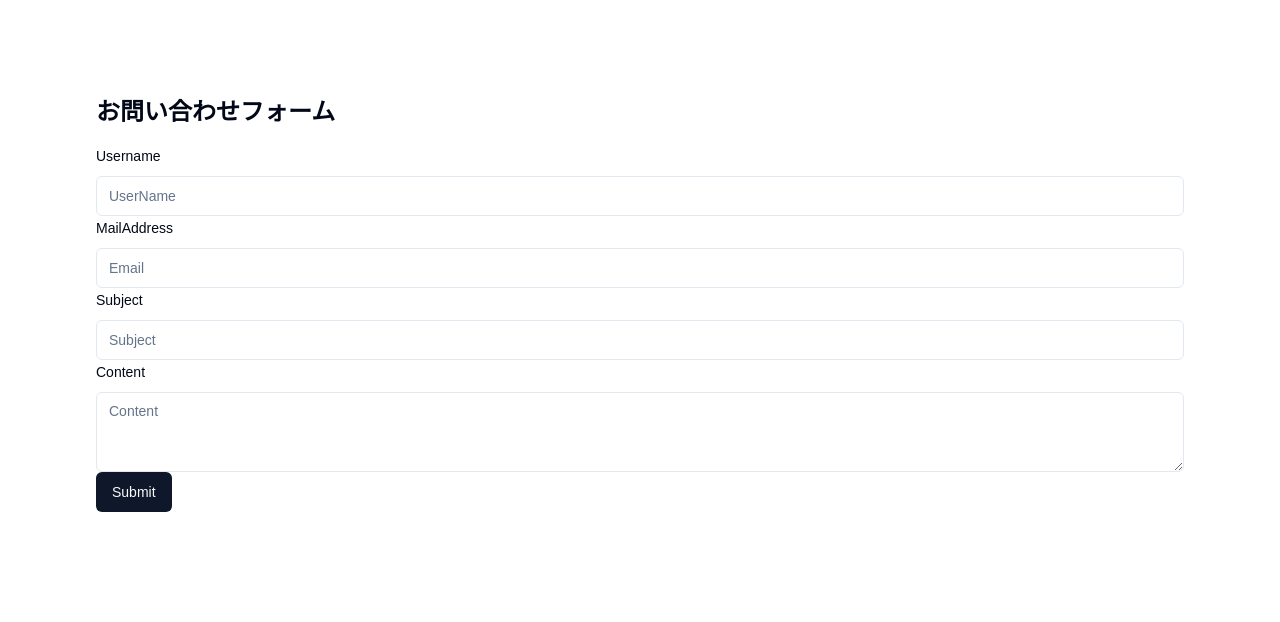
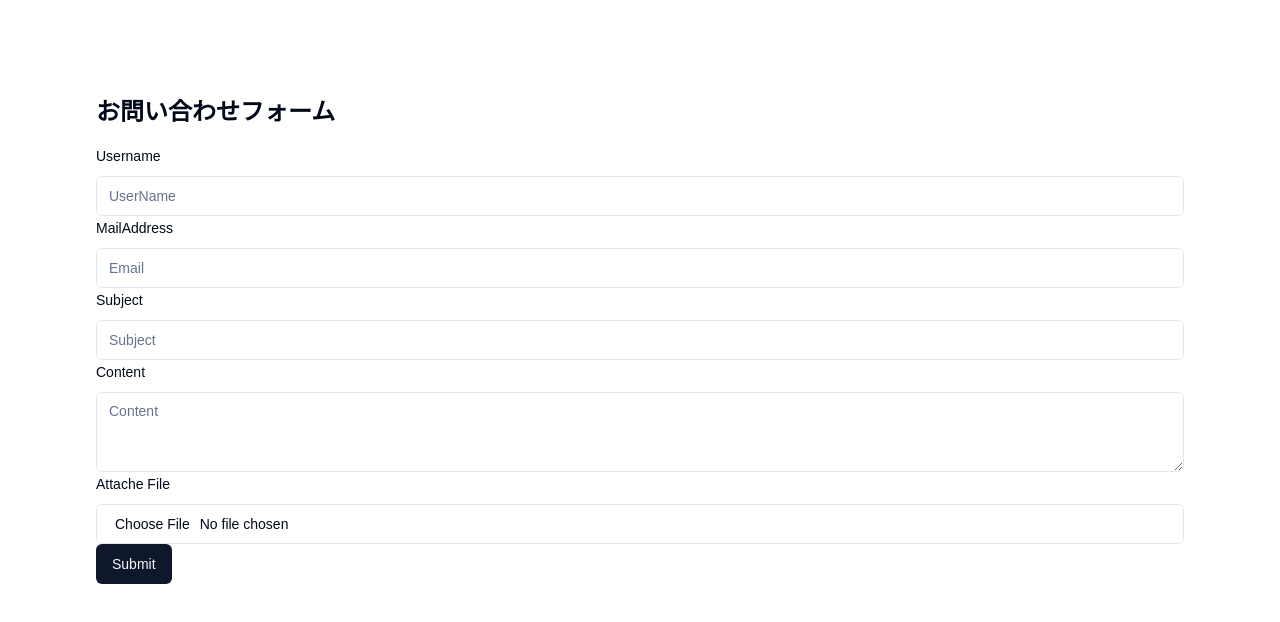
Before and after one commit to AbizUser/inquiry-form, a Next.js app: page / in a window 1280 px wide. Shown: the top 622 px of the page. Built offline with nearby package versions, Linux system fonts and the light colour scheme.

Commit message:
add validation check and form loading

```diff
--- a/app/api/send/route.ts
+++ b/app/api/send/route.ts
@@ -7,7 +7,16 @@ const resend = new Resend(process.env.RESEND_API_KEY)
 // const mailAddress = process.env.YOUR_MAIL_ADDRES
 
 export async function POST(request: Request) {
-  const { username, subject, email, content } = await request.json();
+  // const { username, subject, email, content, file} = await request.json();
+  const formData = await request.formData();
+  const username = formData.get("username") as string;
+  const email = formData.get("email") as string;
+  const subject = formData.get("subject") as string;
+  const content = formData.get("content") as string;
+  const file = formData.get("file") as File;
+
+  const buffer = Buffer.from(await file.arrayBuffer());
+
   try {
     const { data, error } = await resend.emails.send({
       from: "Acme <onboarding@resend.dev>",
@@ -18,6 +27,7 @@ export async function POST(request: Request) {
         email,
         content,
       }) as React.ReactElement,
+      attachments: [{filename: file.name, content: buffer}],
     });
     if (error) {
       return NextResponse.json({ error })
--- a/components/MailForm/MailForm.tsx
+++ b/components/MailForm/MailForm.tsx
@@ -16,6 +16,7 @@ import { zodResolver } from "@hookform/resolvers/zod";
 import { formSchema } from "@/lib/formSchema";
 import { Textarea } from "../ui/textarea";
 import { useMailForm } from "@/hooks/useMailForm";
+import { ClipLoader } from "react-spinners";
 
 export default function MailForm() {
  const {form, onSubmit} = useMailForm();
@@ -77,7 +78,30 @@ export default function MailForm() {
             </FormItem>
           )}
         />
-        <Button type="submit">Submit</Button>
+                <FormField
+          control={form.control}
+          name="file"
+          render={({ field: { value, onChange, ...fieldProps} }) => (
+            <FormItem>
+              <FormLabel>Attache File</FormLabel>
+              <FormControl>
+                <Input
+                accept="image/*"//画像ファイルのみ添付対象とする記述
+                type="file"
+                placeholder="Subject"
+                onChange={(event) => {
+                  onChange(event.target.files); //ファイルの変更を認識
+                }}
+                {...fieldProps} />
+              </FormControl>
+              <FormMessage/>
+            </FormItem>
+          )}
+        />
+        <Button type="submit" disabled={form.formState.isSubmitting}>
+          {form.formState.isSubmitting ? <ClipLoader/>: "Submit"}
+          {/*送信中に表示をLoadingにする。 */}
+        </Button>
       </form>
     </Form>
   );
--- a/hooks/useMailForm.ts
+++ b/hooks/useMailForm.ts
@@ -3,24 +3,38 @@ import { formSchema } from "@/lib/formSchema";
 import { zodResolver } from "@hookform/resolvers/zod";
 import { useCallback } from "react";
 import { useForm } from "react-hook-form";
+import { z } from "zod";
 
-export const useMailForm  = () => {
-  const form = useForm({
+export const useMailForm = () => {
+  const form = useForm<z.infer<typeof formSchema>>({//typescript generics
     resolver: zodResolver(formSchema),
     defaultValues: {
       username: "",
       subject: "",
       email: "",
       content: "",
+      file: undefined,
     },
   });
 
-  const onSubmit = useCallback(async (values: any) => {
-    const {username, email, subject, content} = values;
+  const onSubmit = useCallback(async (values: z.infer<typeof formSchema>) => {
+    const {username, email, subject, content, file} = values;
+    const formData = new FormData();
+    formData.append("username", username);
+    formData.append("email", email);
+    formData.append("subject", subject);
+    formData.append("content", content);
+    formData.append("file", file[0]);
+
+    // const buffer = Buffer.from(await file.arrayBuffer());
+
     try {
       await fetch(`${process.env.NEXT_PUBLIC_BASE_URL}/api/send`,{
         method: "POST",
-        body: JSON.stringify({username, email, subject}),
+        // headers:{
+        //   "Content-Type": "application/json"
+        // },
+        body: formData,
       });
     } catch (err) {
       console.log(err)
--- a/lib/formSchema.ts
+++ b/lib/formSchema.ts
@@ -1,4 +1,14 @@
 import { z } from "zod"
+
+const MAX_MB = 10;
+const MAX_FILE_SIZE = MAX_MB * 1024 * 1024;
+const ACCEPTED_IMAGE_TYPE=[
+  "image/jpeg",
+  "image/jpg",
+  "image/png",
+  "image/webp"
+]
+
 export const formSchema = z.object({
   username: z
     .string()
@@ -8,11 +18,17 @@ export const formSchema = z.object({
     .min(2, {
       message: "主題は2文字以上で入力してください。",
     }),
-    email: z
+  email: z
     .string().email({ message: "適切なメールアドレスを入力してください。"}),
-    content: z
+  content: z
     .string()
     .min(10, {
       message: "本文は10文字以上で入力してください。",
     }).max(150, "本文は150文字以内で入力してください。"),
+  file: z.custom<FileList>()
+  .refine((files) => files?.length > 0, "ファイル画像が必要です。")
+  .refine((files) => files?.[0].size <= MAX_FILE_SIZE,
+  `画像サイズは${MAX_MB}までです。`)
+  .refine((files) => ACCEPTED_IMAGE_TYPE.includes(files?.[0]?.type),
+  ".jpg, .jpeg, .png, .webpのファイルのみ利用できます。"),
 });
--- a/package.json
+++ b/package.json
@@ -19,6 +19,7 @@
     "react": "19.0.0-rc-66855b96-20241106",
     "react-dom": "19.0.0-rc-66855b96-20241106",
     "react-hook-form": "^7.53.1",
+    "react-spinners": "^0.14.1",
     "resend": "^4.0.1-alpha.0",
     "tailwind-merge": "^2.5.4",
     "tailwindcss-animate": "^1.0.7",
```
Also changed, not shown: 1 other file (tests, documents, lock files or other folders).
